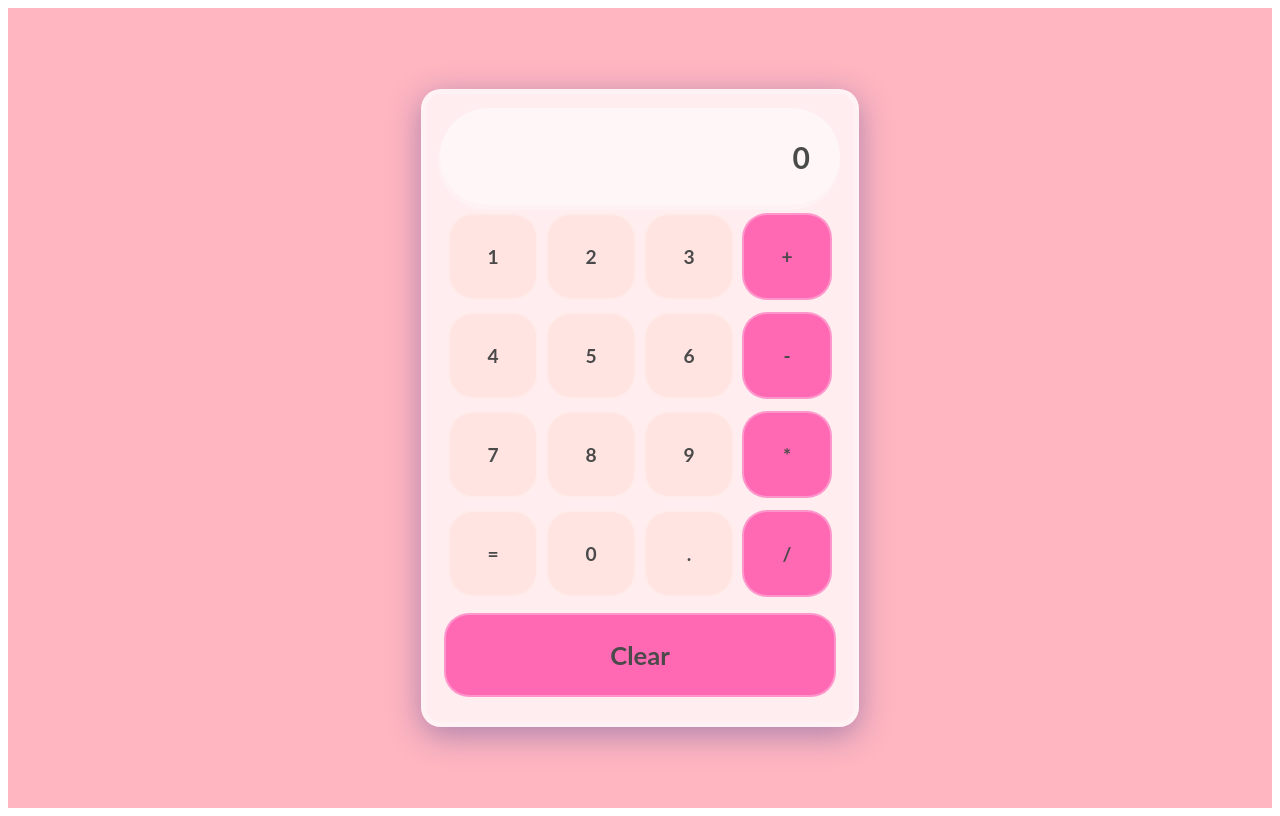
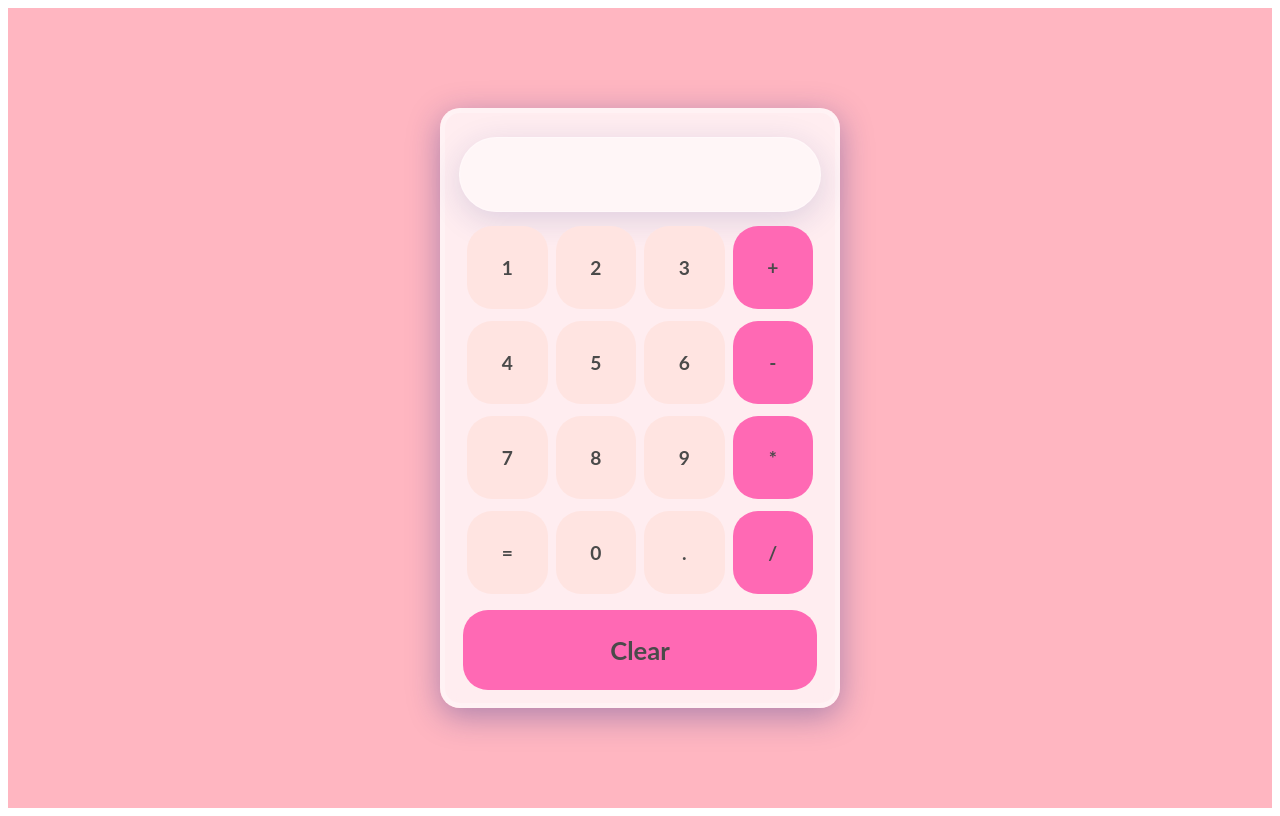
Before and after one commit to jazminadriana/react-calculator, a React (Vite) app: page / in a window 1280 px wide. Built offline with nearby package versions, Linux system fonts and the light colour scheme.

Commit message:
refactor: implement professional architecture, semantic buttons and global design system

```diff
--- a/src/components/Button/Button.css
+++ b/src/components/Button/Button.css
@@ -4,18 +4,26 @@
   flex: 1 1;
   align-items: center;
   justify-content: center;
+  font-family: inherit;
   font-weight: bold;
   font-size: 1.2rem;
   background-color: var(--btn-number);
   color: var(--text-main);
+  outline: none;
   border-radius: 25px;
-  border: 2px solid var(--glass-border);
+  border:none;
   margin: 4px;
   cursor: pointer;
   user-select: none;
+  transition: background-color 0.2s ease;
 }
 
-  .button-container:hover {
+.button-container:active {
+  transform: scale(0.95);
+  opacity: 0.8;
+}
+
+.button-container:hover {
     background-color: var(--btn-number-hover);
   }
 
@@ -23,6 +31,6 @@
   background-color: var(--btn-operator);
 }
 
-  .operator:hover {
+.operator:hover {
     background-color: var(--btn-operator-hover);
   }
--- a/src/components/Button/Button.jsx
+++ b/src/components/Button/Button.jsx
@@ -1,19 +1,19 @@
-import React from 'react';
 import './Button.css'
 
-function Button(props) {
+function Button({ children, handleClick }) {
 
   const isOperator = value => {
     return isNaN(value) && (value !== '.') && (value !== '=');
   };
 
   return (
-    <div
-      className={`button-container ${isOperator(props.children) ? 'operator' : ''}`.trimEnd()}
-      onClick={() => props.handleClick(props.children)}>
-      {props.children}
-    </div>
+    <button
+      type="button"
+      className={`button-container ${isOperator(children) ? 'operator' : ''}`.trimEnd()}
+      onClick={() => handleClick(children)}>
+      {children}
+    </button>
       );
 }
 
-export default Button
+export default Button;
--- a/src/components/ClearButton/ClearButton.css
+++ b/src/components/ClearButton/ClearButton.css
@@ -1,5 +1,6 @@
 .clear-button {
   height: 80px;
+  font-family: inherit;
   font-size: 1.6em;
   display: flex;
   flex: 1;
@@ -9,11 +10,21 @@
   align-items: center;
   font-weight: bold;
   color: var(--text-main);
-  border: 2px solid var(--glass-border);
+  border: none;
   cursor: pointer;
   border-radius: 25px;
+  transition: all 0.2s ease;
 }
 
 .clear-button:hover {
   background-color: var(--btn-clear-hover);
 }
+
+.clear-button:active {
+  transform: scale(0.98);
+}
+
+.clear-button:focus {
+  outline: 2px solid var(--btn-clear-hover);
+  outline-offset: 2px;
+}
--- a/src/components/ClearButton/ClearButton.jsx
+++ b/src/components/ClearButton/ClearButton.jsx
@@ -1,12 +1,12 @@
-import React from 'react';
 import './ClearButton.css';
 
-const ClearButton = (props) => (
-  <div
+const ClearButton = ({ children, handleClear }) => (
+  <button
+    type="button"
     className='clear-button'
-    onClick ={props.handleClear}>
-    {props.children}
-  </div>
+    onClick={handleClear}>
+    {children}
+  </button>
 );
 
 export default ClearButton;
--- a/src/components/Display/Display.css
+++ b/src/components/Display/Display.css
@@ -1,5 +1,6 @@
 .input {
   height: 75px;
+  width: 100%;
   border-radius: 50px;
   margin-bottom: 20px;
   display: flex;
@@ -9,7 +10,13 @@
   font-size: 30px;
   background-color: var(--input-bg);
   color: var(--text-input);
-  padding: 11px 30px 11px 11px;
-  margin: 1px solid var(--glass-border);
-  box-shadow: -1px 4px 1px 1px var(--glass-border);
+  padding: 11px 30px;
+  margin: 10px 0;
+  border: 1px solid var(--glass-border);
+  box-shadow: 0px 8px 32px 0 rgba(31, 38, 135, 0.15);
+  overflow: hidden;
+  word-break: break-all;
+  overflow: hidden;
+  word-wrap: break-word;
 }
+}
--- a/src/components/Display/Display.jsx
+++ b/src/components/Display/Display.jsx
@@ -1,9 +1,8 @@
-import React from 'react';
 import './Display.css';
 
 const Display = ({ input }) => (
     <div className='input'>
-        {input|| '0'}
+        {input || ''}
     </div>
 );
 
--- a/src/styles/index.css
+++ b/src/styles/index.css
@@ -1,3 +1,11 @@
+html {
+  box-sizing: border-box;
+}
+
+*, *:before, *:after {
+  box-sizing: inherit;
+}
+
 :root {
   --bg-color: #ffb6c1;
   --calc-body: rgba(255, 255, 255, 0.75);
```
